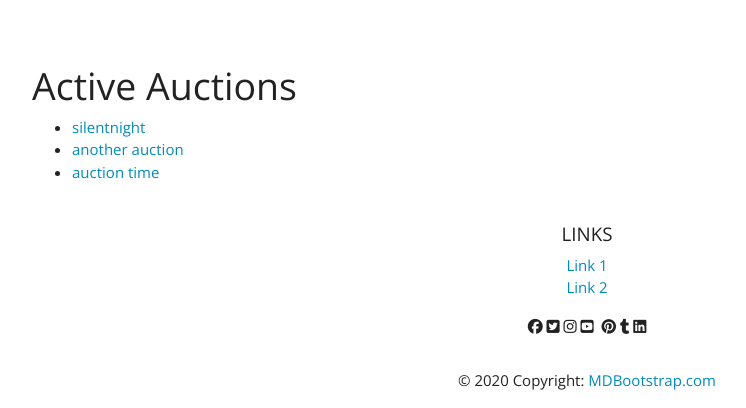
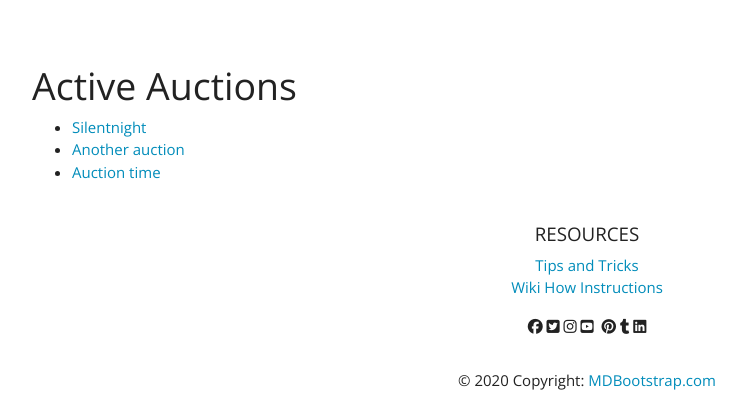
Before and after one commit to stasi815/Stand, a Django app: page / in a window 1280 px wide. Shown: the part 584-992 px from the top of the page, without its empty margins (53-799 px from the left). Run offline with Django 3.2, Linux system fonts and the light colour scheme; a user stored in the database is signed in; data comes from the database, SQL or seed files in the repository; both versions use the stored data as it was after the commit; some libraries are stand-ins or nearby versions.

Commit message:
added links to footer

```diff
--- a/auctions/templates/auctions/base.html
+++ b/auctions/templates/auctions/base.html
@@ -63,10 +63,10 @@
             <div class='row'>
                 <hr class='clearfix w-100 d-md-none pb-3'>
                 <div class='col-md-12 mb-3'>
-                    <h5 class='text-uppercase'>Links</h5>
+                    <h5 class='text-uppercase'>Resources</h5>
                     <ul class='list-unstyled'>
-                        <li><a href='#!'>Link 1</a></li>
-                        <li><a href='#!'>Link 2</a></li>
+                        <li><a href='https://www.wildapricot.com/articles/silent-auctions-simplified'>Tips and Tricks</a></li>
+                        <li><a href='https://www.wikihow.com/Run-a-Silent-Auction'>Wiki How Instructions</a></li>
                     </ul>
                     <span class="lg-icons">
                         <i class="fab fa-facebook"></i>
--- a/auctions/templates/auctions/home.html
+++ b/auctions/templates/auctions/home.html
@@ -6,16 +6,25 @@
         <h1 class="display-3">Stand</h1>
         <p class="lead lead1">Create a silent auction to support your cause!</p>
         <hr class="my-4">
+        {% if not user.is_authenticated %}
         <p class="lead1">Sign Up/Log in to edit auctions and add items.</p>
         <p class="lead">
-            <a class="btn btn-primary btn-lg" href="#" role="button">Learn more</a>
+            <a class="btn btn-info btn-lg" href="{% url 'login' %}" role="button">Log In</a>
+            <a class="btn btn-warning btn-lg" href="{% url 'signup-form' %}" role="button">Sign Up</a>
+        {% endif %}
+        {% if user.is_authenticated %}
+        <p class="lead1">Create a new auction or item!</p>
+        <p class="lead">
+            <a class="btn btn-info btn-lg" href="{% url 'new-auction-page' %}" role="button">New Auction</a>
+            <a class="btn btn-warning btn-lg" href="{% url 'new-item-page' %}" role="button">New Item</a>
+        {% endif %}
         </p>
     </div>
 <div class="container">
     <h1>Active Auctions</h1>
 <ul>
     {% for auction in auctions %}
-        <li><a href="{% url 'auction-details-page' auction.slug %}">{{ auction.name }}</a></li>
+        <li><a href="{% url 'auction-details-page' auction.slug %}">{{ auction.name|capfirst }}</a></li>
     {% endfor %}
 </ul>
 </div>
```
Also changed, not shown: templates/base.html (+5 -5 lines), db.sqlite3.
